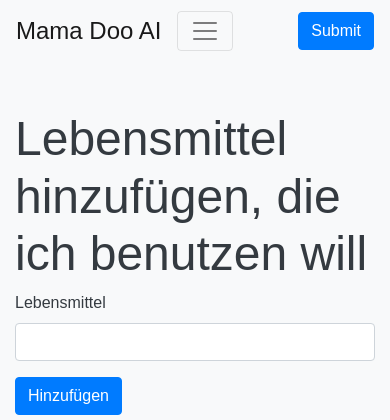
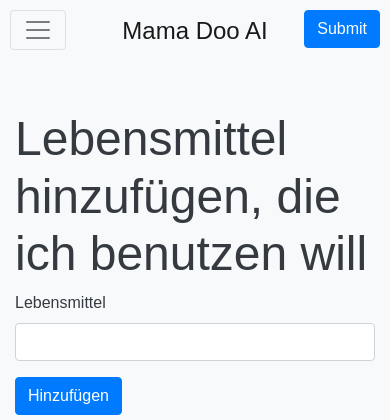
Before and after one commit to Jannis241/MamaDoo, a Flask app: page /add-food-have in a window 390 px wide. Shown: the top 420 px of the page. Run offline with Flask 3, Linux system fonts and the light colour scheme; parts of the project's set-up code (start-up, migrations or seed data) failed here and were passed over; some libraries are stand-ins or nearby versions.

Commit message:
automatic python commit

```diff
--- a/Mama-Doo-AI/webseite/static/styles.css
+++ b/Mama-Doo-AI/webseite/static/styles.css
@@ -31,7 +31,18 @@ h1 {
 .footer .text-muted {
     font-size: 0.9rem;
 }
-
+.submit-button {
+    position: absolute;
+    top: 0;
+    right: 0;
+    margin: 10px;
+}
+.navbar-toggler {
+    position: absolute;
+    top: 0;
+    left: 0;
+    margin: 10px;
+}
 /* Zusätzliche benutzerdefinierte CSS-Stile für den Filterbereich */
 .filter-box {
     background-color: #f8f9fa;
--- a/Mama-Doo-AI/webseite/templates/Einkaufsliste.html
+++ b/Mama-Doo-AI/webseite/templates/Einkaufsliste.html
@@ -9,7 +9,7 @@
 </head>
 <body>
     <nav class="navbar navbar-expand-lg navbar-light bg-light">
-        <a class="navbar-brand" href="#">Mama Doo AI</a>
+        <a class="navbar-brand mx-auto" href="#">Mama Doo AI</a>
         <button class="navbar-toggler" type="button" data-toggle="collapse" data-target="#navbarNav" aria-controls="navbarNav" aria-expanded="false" aria-label="Toggle navigation">
             <span class="navbar-toggler-icon"></span>
         </button>
--- a/Mama-Doo-AI/webseite/templates/add_food_have.html
+++ b/Mama-Doo-AI/webseite/templates/add_food_have.html
@@ -6,27 +6,17 @@
     <link href="https://stackpath.bootstrapcdn.com/bootstrap/4.5.2/css/bootstrap.min.css" rel="stylesheet">
     <link href="{{ url_for('static', filename='styles.css') }}" rel="stylesheet">
     <title>Lebensmittel hinzufügen, die ich benutzen will</title>
-    <style>
-        /* Zusätzlicher CSS-Stil für den Submit-Button */
-        .navbar .submit-button {
-            display: block;
-        }
-        @media (max-width: 991.98px) {
-            .navbar .submit-button.collapsed {
-                display: none;
-            }
-        }
-    </style>
+
 </head>
 <body>
-    <nav class="navbar navbar-expand-lg navbar-light bg-light">
-        <a class="navbar-brand" href="#">Mama Doo AI</a>
+    <nav class="navbar navbar-expand-lg navbar-light bg-light position-relative">
+        <form id="submitForm" action="/submit" method="post" class="submit-button">
+            <button type="submit" class="btn btn-primary">Submit</button>
+        </form>
+        <a class="navbar-brand mx-auto" href="#">Mama Doo AI</a>
         <button class="navbar-toggler" type="button" data-toggle="collapse" data-target="#navbarNav" aria-controls="navbarNav" aria-expanded="false" aria-label="Toggle navigation">
             <span class="navbar-toggler-icon"></span>
         </button>
-        <form id="submitForm" action="/submit" method="post" class="ml-auto submit-button">
-            <button type="submit" class="btn btn-primary">Submit</button>
-        </form>
         <div class="collapse navbar-collapse" id="navbarNav">
             <ul class="navbar-nav mr-auto">
                 <li class="nav-item">
--- a/Mama-Doo-AI/webseite/templates/index.html
+++ b/Mama-Doo-AI/webseite/templates/index.html
@@ -9,7 +9,7 @@
   </head>
   <body>
     <nav class="navbar navbar-expand-lg navbar-light bg-light">
-      <a class="navbar-brand" href="#">Mama Doo AI</a>
+      <a class="navbar-brand mx-auto" href="#">Mama Doo AI</a>
       <button class="navbar-toggler" type="button" data-toggle="collapse" data-target="#navbarNav" aria-controls="navbarNav" aria-expanded="false" aria-label="Toggle navigation">
         <span class="navbar-toggler-icon"></span>
       </button>
--- a/Mama-Doo-AI/webseite/templates/submit.html
+++ b/Mama-Doo-AI/webseite/templates/submit.html
@@ -60,7 +60,7 @@
 </head>
 <body>
     <nav class="navbar navbar-expand-lg navbar-light bg-light sticky-top">
-        <a class="navbar-brand" href="#">Mama Doo AI</a>
+        <a class="navbar-brand mx-auto" href="#">Mama Doo AI</a>
         <button class="navbar-toggler" type="button" data-toggle="collapse" data-target="#navbarNav" aria-controls="navbarNav" aria-expanded="false" aria-label="Toggle navigation">
             <span class="navbar-toggler-icon"></span>
         </button>
```
Also changed, not shown: Mama-Doo-AI/webseite/templates/add_food_not_have.html (+5 -16 lines).
